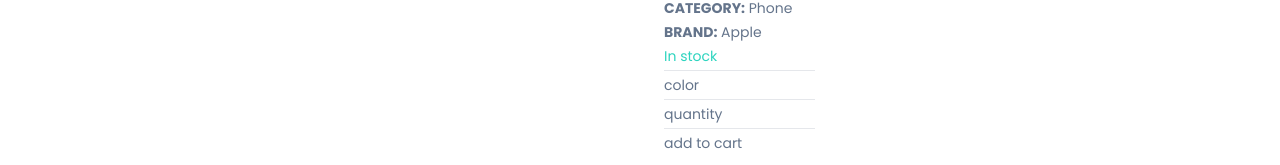
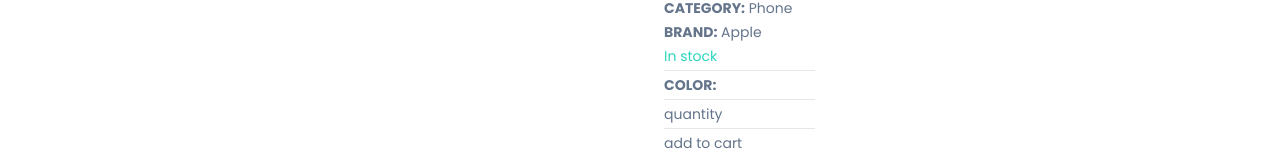
Before and after one commit to agt1984/Ecommerce, a Next.js app: page /product/1 in a window 1280 px wide. Shown: the part 466-631 px from the top of the page. Built offline with nearby package versions, Linux system fonts and the light colour scheme; a web font is replaced by a local one.

Commit message:
set color prop created

```diff
--- /dev/null
+++ b/app/components/products/SetColor.tsx
@@ -0,0 +1,25 @@
+'use client'
+
+import { CartProductType, SelectedImgType } from "@/app/product/[productId]/ProductDetails";
+
+interface SetColorProps{
+    images: SelectedImgType[],
+    cartProduct: CartProductType,
+    handleColorSelect: (value: SelectedImgType) => void
+}
+
+const SetColor: React.FC<SetColorProps> = ({
+    images,
+    cartProduct,
+    handleColorSelect,
+}) => {
+    return (<div>
+        <div className="flex gap-4 items-center">
+            <span className="font-semibold">COLOR:</span>
+            <div></div>
+        </div>
+      </div>
+    );
+}
+
+export default SetColor;
--- a/app/product/[productId]/ProductDetails.tsx
+++ b/app/product/[productId]/ProductDetails.tsx
@@ -1,7 +1,8 @@
 'use client';
-import React, { useState } from 'react';
+import React, { useCallback, useState } from 'react';
 
 import { Rating } from "@mui/material";
+import SetColor from '@/app/components/products/SetColor';
 
 interface ProductDetailsProps{
     product: any
@@ -48,6 +49,10 @@ const productRating =
   product.reviews.reduce((acc: number, item: any) => item.rating + acc, 0) /
   product.reviews.length;
 
+  const handleColorSelect = useCallback((value: SelectedImgType) => {
+
+  }, [cartProduct.selectedImg])
+
     return (
       <div className="grid grid-cols-1 md:grid-cols-2 gap-12">
         <div>Images</div>
@@ -72,7 +77,11 @@ const productRating =
             {product.inStock ? "In stock" : "Out of stock"}
           </div>
           <Horizontal />
-          <div>color</div>
+          <SetColor
+          cartProduct={cartProduct}
+          images={product.images}
+          handleColorSelect={handleColorSelect}
+          />
           <Horizontal />
           <div>quantity</div>
           <Horizontal />
```
